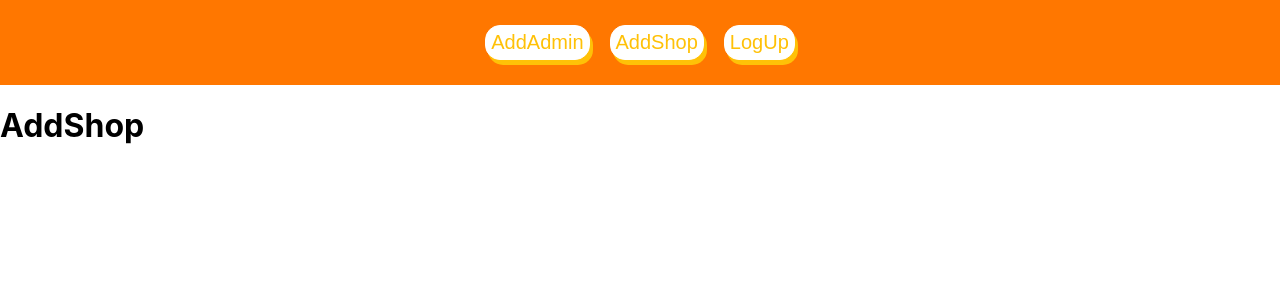
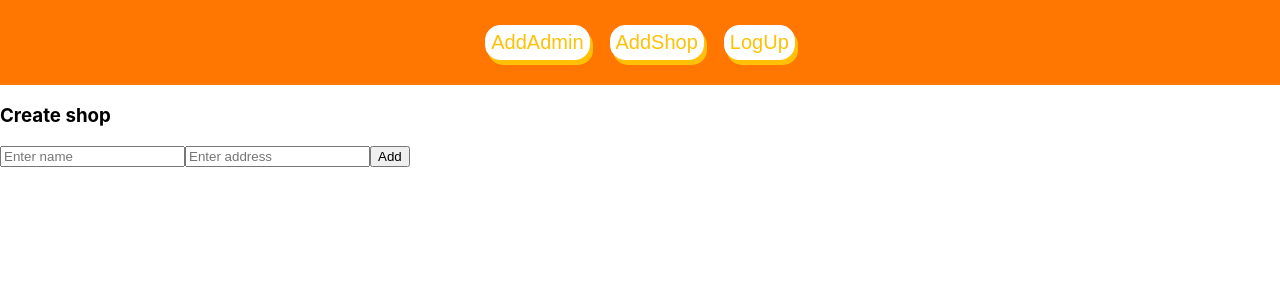
Before and after one commit to UmarAdkham/DimaShop, a React (Create React App) app: page /AddShop in a window 1280 px wide. Shown: the top 300 px of the page. Built offline with nearby package versions, Linux system fonts and the light colour scheme.

Commit message:
Yangi shop qo'shish funksiyasi

```diff
--- a/package.json
+++ b/package.json
@@ -3,6 +3,7 @@
   "version": "0.1.0",
   "private": true,
   "dependencies": {
+    "@reduxjs/toolkit": "^1.8.2",
     "@testing-library/jest-dom": "^5.16.4",
     "@testing-library/react": "^13.2.0",
     "@testing-library/user-event": "^13.5.0",
@@ -10,7 +11,9 @@
     "react": "^18.1.0",
     "react-bootstrap": "^2.4.0",
     "react-dom": "^18.1.0",
+    "react-redux": "^8.0.2",
     "react-scripts": "5.0.1",
+    "redux": "^4.2.0",
     "web-vitals": "^2.1.4"
   },
   "scripts": {
--- a/src/components/AddShop.jsx
+++ b/src/components/AddShop.jsx
@@ -1,9 +1,51 @@
-import React from "react";
+import React, { useRef, useState } from "react";
+import { useDispatch } from "react-redux";
+import { addShop } from "../redux/shopReducer";
 
 function AddShop() {
+  const [shop, setShop] = useState({});
+  const errorText = useRef(0);
+let dispatch = useDispatch()
+
+  const handleSubmit = (event) => {
+    event.preventDefault();
+    if (shop.name  && shop.address) {
+      dispatch(addShop({name:shop.name,address:shop.address}))
+    } else {
+      errorText.current.innerText = 'Fill out the input fields'
+    }
+  };
+
+  const handleChange = (event) => {
+    let name = event.target.name;
+    let value = event.target.value;
+
+    setShop({ ...shop, [name]: value });
+    console.log(shop);
+  };
   return (
     <>
-      <h1>AddShop</h1>
+      <div>
+        <h3>Create shop</h3>
+        <form onSubmit={handleSubmit}>
+          <input
+            type="text"
+            onChange={handleChange}
+            name="name"
+            value={shop.name || ""}
+            placeholder="Enter name"
+          />
+          <input
+            type="text"
+            onChange={handleChange}
+            name="address"
+            value={shop.address || ""}
+            placeholder="Enter address"
+          />
+          <button>Add</button>
+          <p ref={errorText}></p>
+        </form>
+      </div>
     </>
   );
 }
--- a/src/components/LogUp.jsx
+++ b/src/components/LogUp.jsx
@@ -1,11 +1,44 @@
-import React from "react";
+import React, { useState } from "react";
 
-function LogUp() {
+function Login() {
+  const [user, setUser] = useState({});
+
+  const handleSubmit = (event) => {
+    event.preventDefault();
+    if (user.username === "superadmin" && user.password === 5) {
+      alert("successs!!");
+    } else {
+      alert("ooppsss smth wrong");
+    }
+  };
+  const handleChange = (event) => {
+    let name = event.target.name;
+    let value = event.target.value;
+
+    setUser({ ...user, [name]: value });
+    console.log(user);
+  };
+
   return (
-    <>
-      <h1>LogUp</h1>
-    </>
+    <div>
+      <form onSubmit={handleSubmit}>
+        <input
+          type="text"
+          onChange={handleChange}
+          name="username"
+          value={user.username || ""}
+        />
+        <input
+          type="password"
+          onChange={handleChange}
+          name="password"
+          value={user.password || ""}
+          placeholder="enter password"
+        />
+        <button>Login</button>
+      </form>
+    </div>
   );
 }
 
-export default LogUp;
+export default Login;
--- a/src/index.js
+++ b/src/index.js
@@ -1,13 +1,15 @@
 import React from "react";
 import ReactDOM from "react-dom/client";
 import "./index.css";
-import Login from "./components/Login";
+// import Login from "./components/Login";
 import { BrowserRouter, Routes, Route } from "react-router-dom";
 import AddShop from "./components/AddShop.jsx";
-import LogUp from "./components/LogUp.jsx";
+import Login from "./components/Login";
+// import LogUp from "./components/LogUp.jsx";
 import AddAdmin from "./components/AddAdmin.jsx";
 import Layout from "./components/Layout.jsx";
-
+import store from "./redux/store";
+import { Provider } from "react-redux";
 function Cibo() {
   return (
     <BrowserRouter>
@@ -15,7 +17,7 @@ function Cibo() {
         <Route path="/" element={<Layout />}>
           <Route path="AddAdmin" element={<AddAdmin />} />
           <Route path="AddShop" element={<AddShop />} />
-          <Route path="LogUp" element={<LogUp />} />
+          <Route path="LogUp" element={<Login />} />
           <Route path="Login" element={<Login />} />
         </Route>
       </Routes>
@@ -24,4 +26,7 @@ function Cibo() {
 }
 
 const root = ReactDOM.createRoot(document.getElementById("root"));
-root.render(<Cibo />);
+root.render(<Provider store={store}>
+<Cibo />
+</Provider>
+);
--- /dev/null
+++ b/src/redux/store.js
@@ -0,0 +1,10 @@
+import { configureStore } from "@reduxjs/toolkit";
+import shops from "./shopReducer"
+
+const store = configureStore({
+  reducer:{
+    shops,
+  }
+})
+
+export default store
```
Also changed, not shown: src/redux/shopReducer.js (renamed from src/components/shopReducer.js), 1 other file (tests, documents, lock files or other folders).
